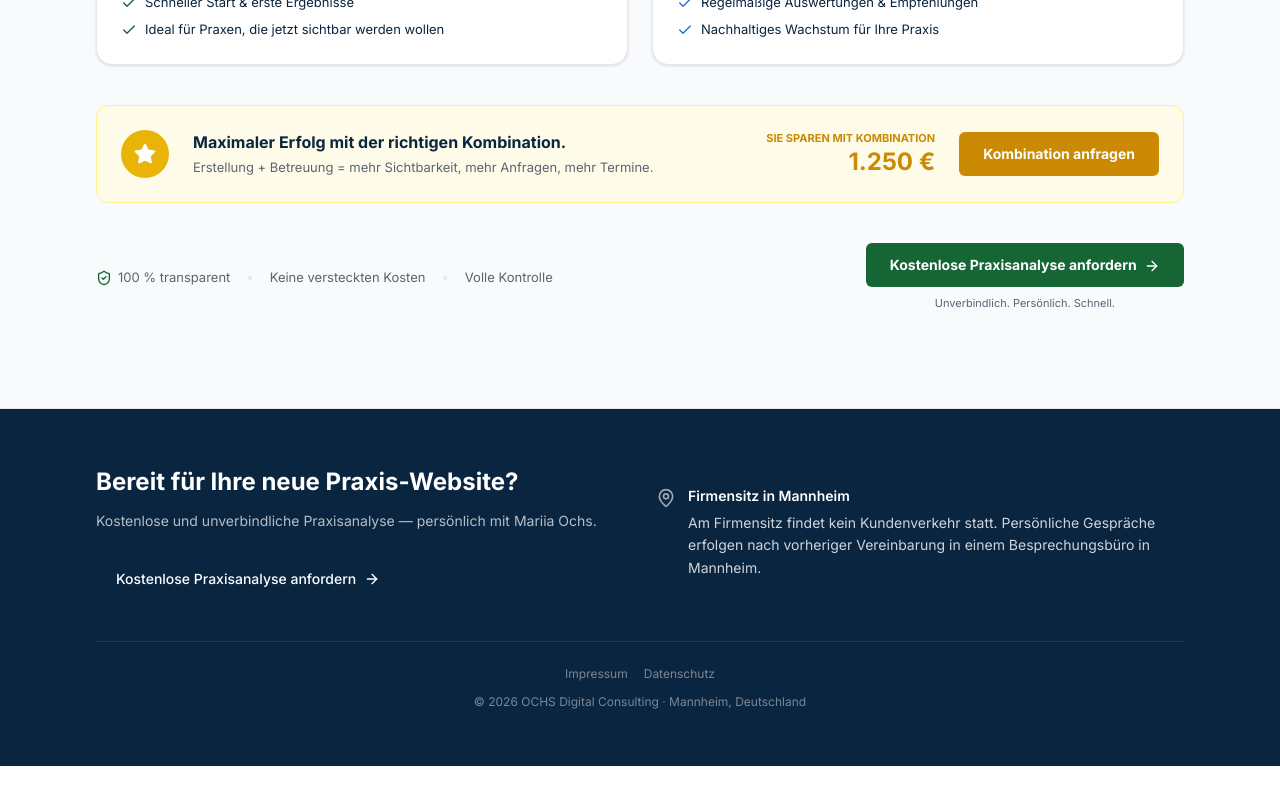
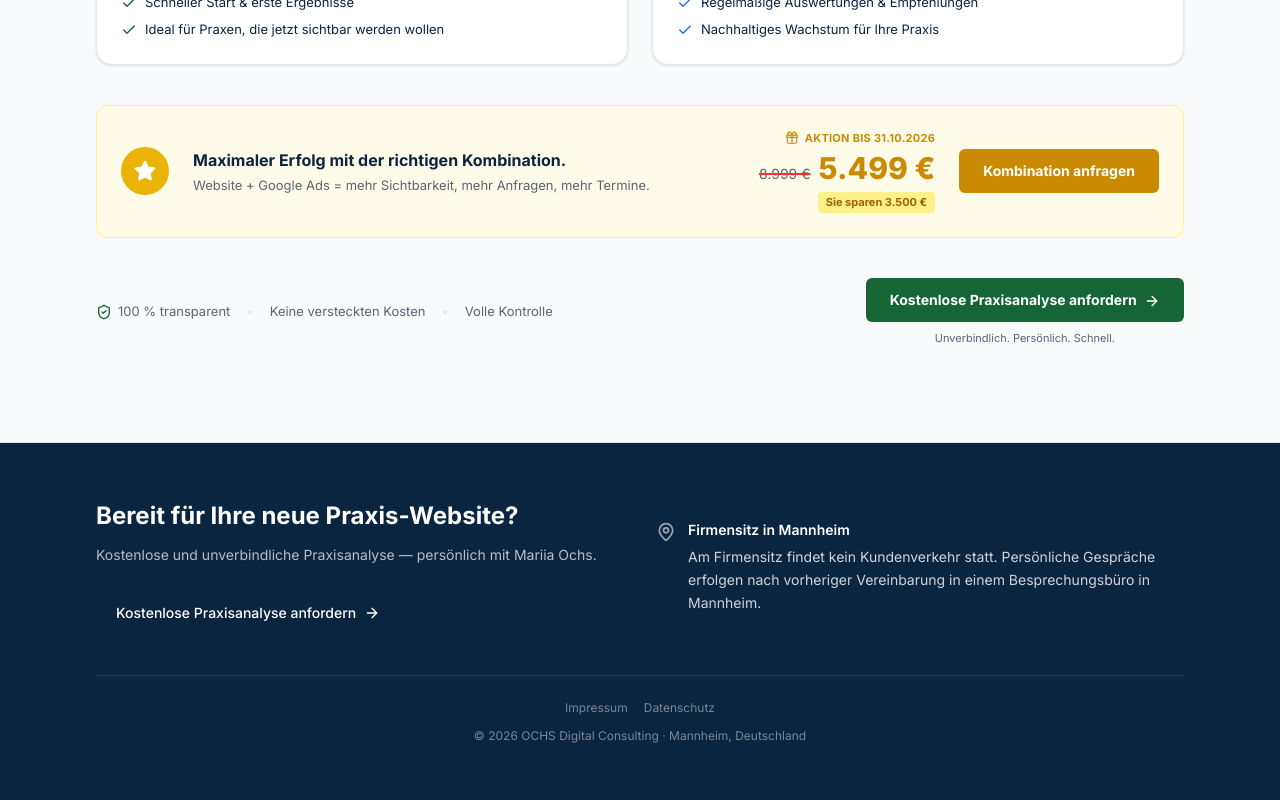
Before and after one commit to martinochs/ochs-werbeagentur, a Next.js app: page /leistungen/google-ads in a window 1280 px wide. Shown: the part 2612-3412 px from the top of the page. Before the commit the page ends 3378 px from the top, so only its background shows below. Built offline with nearby package versions, Linux system fonts and the light colour scheme; no server answers.

Commit message:
feat: Kombinations-Banner Text und Preise aktualisiert

```diff
--- a/app/leistungen/google-ads/page.tsx
+++ b/app/leistungen/google-ads/page.tsx
@@ -268,11 +268,20 @@ export default function GoogleAdsPage() {
                 </div>
                 <div className="flex-1">
                   <h4 className="text-base font-bold text-navy">Maximaler Erfolg mit der richtigen Kombination.</h4>
-                  <p className="text-[13px] text-muted mt-1">Erstellung + Betreuung = mehr Sichtbarkeit, mehr Anfragen, mehr Termine.</p>
+                  <p className="text-[13px] text-muted mt-1">Website + Google Ads = mehr Sichtbarkeit, mehr Anfragen, mehr Termine.</p>
                 </div>
-                <div className="text-center md:text-right shrink-0">
-                  <p className="text-[11px] font-bold uppercase text-[#ca8a04]">Sie sparen mit Kombination</p>
-                  <p className="text-2xl font-bold text-[#ca8a04]">1.250 €</p>
+                <div className="text-center md:text-right shrink-0 flex flex-col items-center md:items-end">
+                  <div className="flex items-center gap-1.5">
+                    <Gift className="h-3.5 w-3.5 text-[#ca8a04]" aria-hidden="true" />
+                    <span className="text-[11px] font-bold uppercase tracking-wide text-[#ca8a04]">Aktion bis 31.10.2026</span>
+                  </div>
+                  <div className="mt-1 flex items-baseline gap-2">
+                    <span className="text-sm text-muted line-through decoration-red-500 decoration-2">8.999 €</span>
+                    <span className="text-3xl font-extrabold text-[#ca8a04]">5.499 €</span>
+                  </div>
+                  <div className="mt-1.5 inline-block rounded bg-[#fef08a] px-2 py-0.5 text-[11px] font-bold text-[#a16207]">
+                    Sie sparen 3.500 €
+                  </div>
                 </div>
                 <div className="shrink-0 w-full md:w-auto">
                   <a href="/praxisanalyse" className="block w-full rounded-md bg-[#ca8a04] px-6 py-3 text-sm font-bold text-white hover:bg-[#a16207] transition-colors text-center">
```
